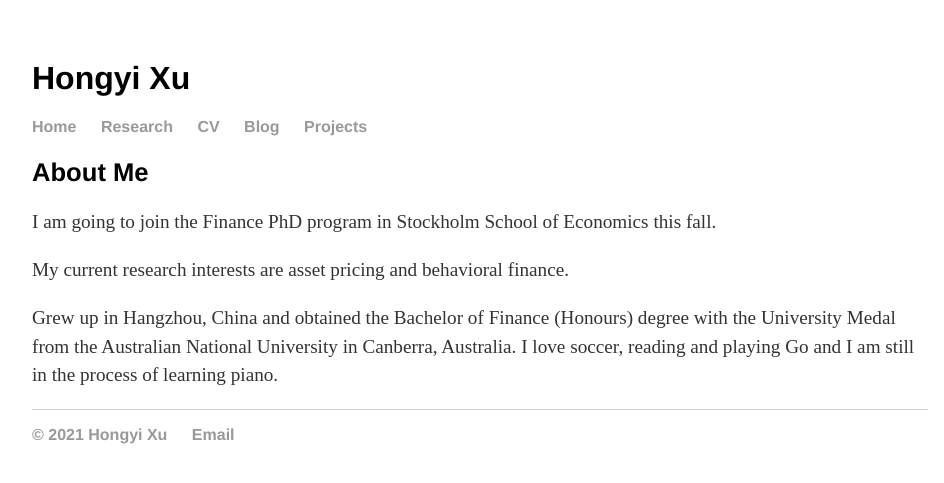
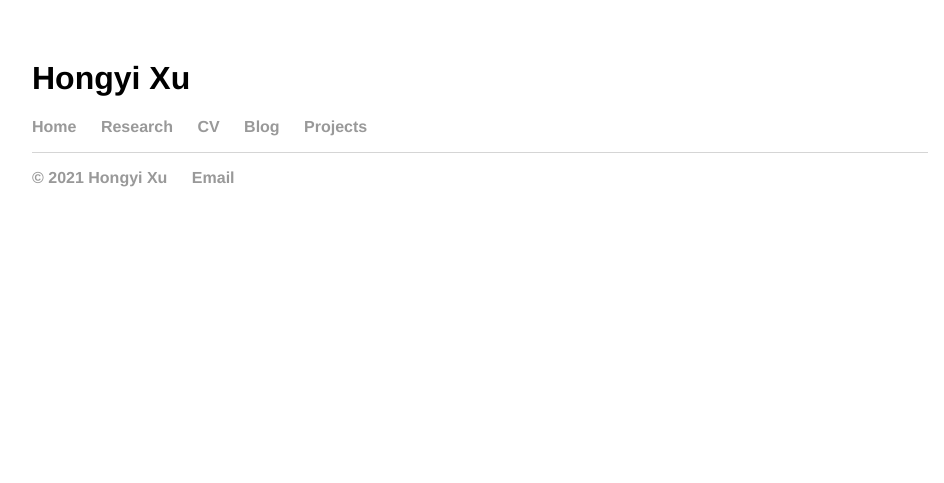
Before and after one commit to hongyileoxu/hongyileoxu.github.io, a Jekyll site: the page built from index.html, in a window 1280 px wide. Shown: the top 483 px of the page, without its empty margins (160-1104 px from the left). Built offline with Jekyll 4.4.1, drawn with Linux system fonts in a browser that asks for light colours.

Commit message:
Update index.html
replace home page

```diff
--- a/index.html
+++ b/index.html
@@ -2,20 +2,3 @@
 layout: default
 title: Hongyi Xu
 ---
-<div class="blurb">
-	<h2>About Me</h2>
-
-	<p>
-	I am going to join the Finance PhD program in Stockholm School of Economics this fall.
-	</p>
-
-	<p>
-	My current research interests are asset pricing and behavioral finance.
-	</p>
-
-	<p>
-	Grew up in Hangzhou, China and obtained the Bachelor of Finance (Honours) degree with the University Medal from the Australian National University in Canberra, Australia.
-	I love soccer, reading and playing Go and I am still in the process of learning piano.
-	</p>
-
-</div><!-- /.blurb -->
```
